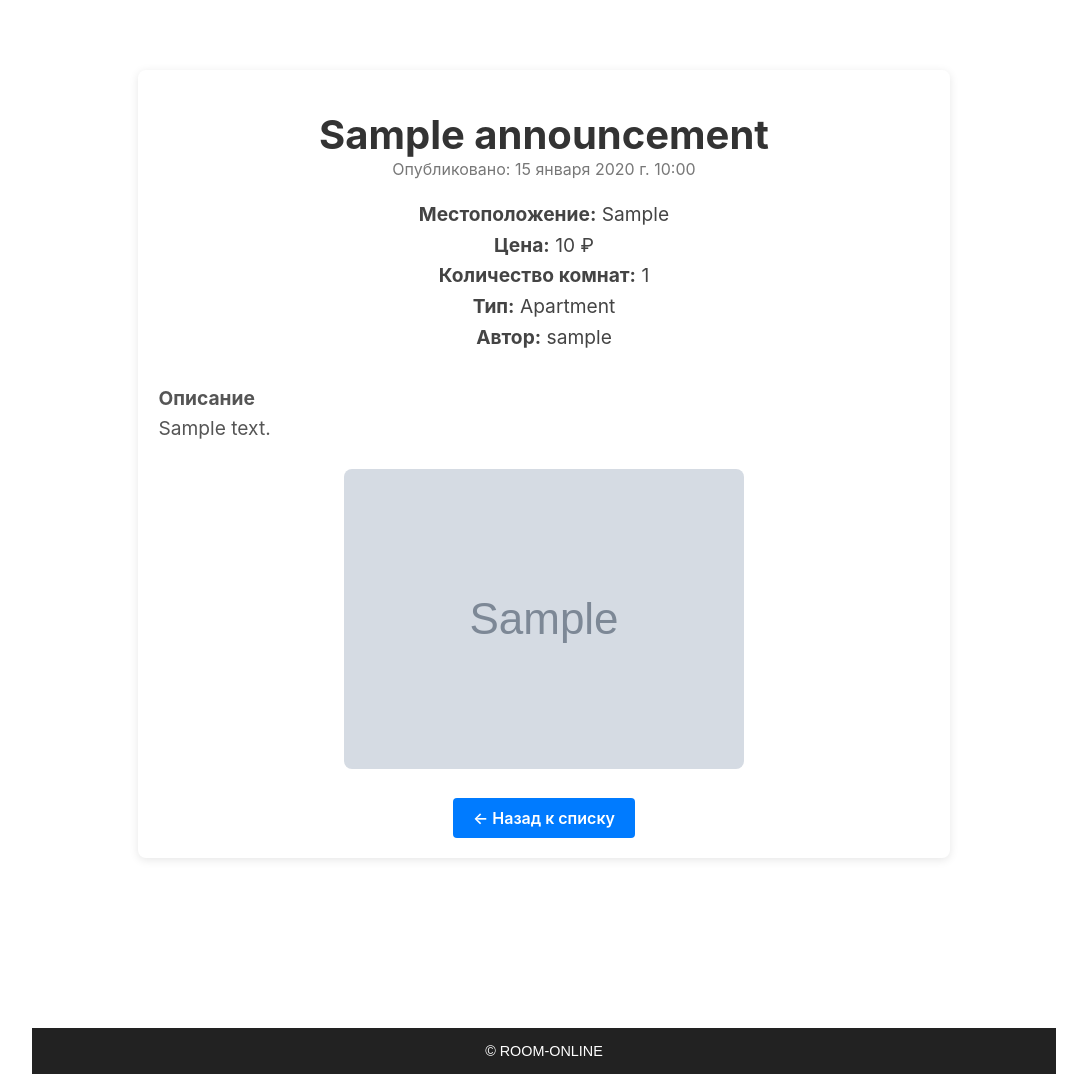
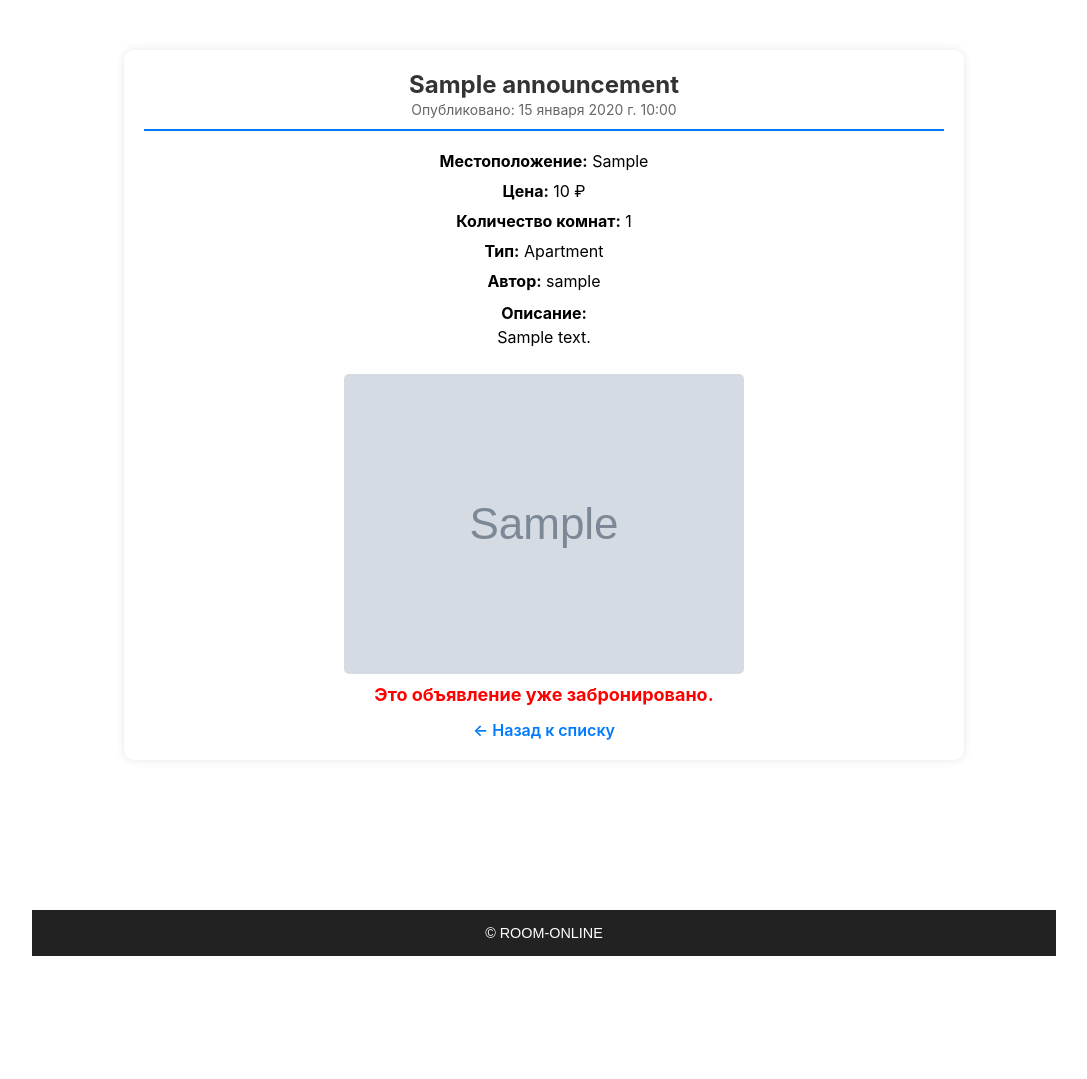
Before and after one commit to Lavder12/FinallProjectICH, a Django app: page /post/1/ in a window 1280 px wide. Shown: the part 142-1221 px from the top of the page, without its empty margins (96-1183 px from the left). After the commit the page ends 1098 px from the top, so only its background shows below. Run offline with Django 5.2, Linux system fonts and the light colour scheme; tables that the repository leaves empty hold one stand-in row (values such as "Sample post"); grey boxes marked "Sample" are stand-in pictures.

Commit message:
Ошибки исправлены

```diff
--- a/web_room/models.py
+++ b/web_room/models.py
@@ -1,5 +1,8 @@
+# models.py
+
 from django.db import models
 from django.contrib.auth.models import User
+from datetime import datetime
 
 
 class Announcement(models.Model):
@@ -23,6 +26,7 @@ class Announcement(models.Model):
     )
 
     active = models.BooleanField(default=True, verbose_name="Активное объявление")
+    is_rented = models.BooleanField(default=False, verbose_name="Забронировано")  # Добавлено новое поле
     created_at = models.DateTimeField(auto_now_add=True, verbose_name="Дата создания")
     image = models.ImageField(upload_to="announcements/", blank=True, null=True, verbose_name="Фото")
     author = models.ForeignKey(User, on_delete=models.CASCADE, verbose_name="Автор", null=True, blank=True)
@@ -34,3 +38,28 @@ class Announcement(models.Model):
 
     def __str__(self):
         return f"{self.title} - {self.location} ({self.get_type_of_room_display()})"
+
+
+class Reservation(models.Model):
+    announcement = models.ForeignKey(Announcement, related_name="reservations", on_delete=models.CASCADE)
+    user = models.ForeignKey(User, on_delete=models.CASCADE)
+    start_date = models.DateTimeField(verbose_name="Дата начала")
+    end_date = models.DateTimeField(verbose_name="Дата окончания")
+    created_at = models.DateTimeField(auto_now_add=True, verbose_name="Дата создания бронирования")
+
+    class Meta:
+        verbose_name = "Бронирование"
+        verbose_name_plural = "Бронирования"
+        ordering = ["-created_at"]
+
+    def __str__(self):
+        return f"Reservation by {self.user.username} for {self.announcement.title} from {self.start_date} to {self.end_date}"
+
+    def is_conflicting(self):
+        """Проверяет, существует ли пересечение с другими бронированиями."""
+        conflicting_reservations = Reservation.objects.filter(
+            announcement=self.announcement,
+            end_date__gt=self.start_date,
+            start_date__lt=self.end_date
+        )
+        return conflicting_reservations.exists()
--- a/web_room/static/css/post_det.css
+++ b/web_room/static/css/post_det.css
@@ -1,88 +1,85 @@
-/* Контейнер поста */
+
 .post-container {
-    max-width: 900px;  /* Ограничиваем максимальную ширину */
-    margin: 40px auto;
+    background: #fff;
+    max-width: 800px;
+    width: 100%;
     padding: 20px;
-    background-color: #fff;
-    border-radius: 8px;
-    box-shadow: 0 2px 10px rgba(0, 0, 0, 0.1);
-    overflow: hidden; /* Убедитесь, что контент не выходит за пределы контейнера */
+    border-radius: 10px;
+    box-shadow: 0 0 10px rgba(0, 0, 0, 0.1);
+    margin: 20px auto;
 }
 
-/* Заголовок поста */
 .post-header {
-    text-align: center;
+    border-bottom: 2px solid #007bff;
+    padding-bottom: 10px;
     margin-bottom: 20px;
 }
 
 .post-title {
-    font-size: 2.5rem;
+    font-size: 24px;
     color: #333;
-    word-wrap: break-word; /* Делаем так, чтобы длинные слова обрывались */
+    margin: 0;
 }
 
 .post-date {
-    color: #777;
-    font-size: 1rem;
-}
-
-/* Детали поста */
-.post-details {
-    margin-bottom: 30px;
+    font-size: 14px;
+    color: #666;
 }
 
 .post-details p {
-    font-size: 1.2rem;
-    line-height: 1.6;
-    color: #444;
-    word-wrap: break-word; /* Для переноса длинных слов */
-}
-
-.post-details strong {
-    font-weight: bold;
-}
-
-/* Основной контент поста */
-.post-content {
-    font-size: 1.2rem;
-    color: #555;
-    line-height: 1.6;
-    margin-bottom: 20px;
-    word-wrap: break-word; /* Для переноса слов на новую строку */
+    margin: 10px 0;
+    font-size: 16px;
 }
 
 .post-content p {
-    text-align: justify;
+    font-size: 16px;
+    line-height: 1.5;
 }
 
-/* Изображение */
 .post-image {
     text-align: center;
-    margin-bottom: 20px;
+    margin-top: 20px;
 }
 
 .post-image img {
     max-width: 100%;
     height: auto;
-    border-radius: 8px;
+    border-radius: 5px;
 }
 
-/* Ссылка для возвращения назад */
+.rent-button {
+    display: block;
+    width: 100%;
+    padding: 10px;
+    background-color: #28a745;
+    color: white;
+    font-size: 18px;
+    text-align: center;
+    border: none;
+    border-radius: 5px;
+    cursor: pointer;
+    transition: background 0.3s;
+}
+
+.rent-button:hover {
+    background-color: #218838;
+}
+
 .back-link {
     display: inline-block;
-    padding: 10px 20px;
-    background-color: #007bff;
-    color: #fff;
+    margin-top: 15px;
+    color: #007bff;
     text-decoration: none;
-    border-radius: 4px;
-    font-size: 1rem;
-    transition: background-color 0.3s;
+    font-size: 16px;
 }
 
 .back-link:hover {
-    background-color: #0056b3;
+    text-decoration: underline;
 }
-.post-content{
+
+/* Стиль для забронированных объявлений */
+.post-container p[style*="color: red"] {
+    font-size: 18px;
+    font-weight: bold;
     text-align: center;
-
 }
--- a/web_room/templates/post_detail.html
+++ b/web_room/templates/post_detail.html
@@ -1,13 +1,14 @@
 {% extends "base.html" %}
+
 {% load static %}
 
 {% block extra_css %}
 <link rel="stylesheet" href="{% static 'css/post_det.css' %}">
 {% endblock extra_css %}
 
-{% block title %}О Нас{% endblock title %}
+{% block title %}{{ post.title }}{% endblock title %}
 
-{% block header %}О Нас{% endblock header %}
+{% block header %}{{ post.title }}{% endblock header %}
 
 {% block content %}
 <div class="post-container">
@@ -26,8 +27,8 @@
         </section>
 
         <section class="post-content">
-            <p><strong>Описание</strong></p>
-            <p>{{ post.content}}</p>
+            <p><strong>Описание:</strong></p>
+            <p>{{ post.content }}</p>
         </section>
 
         {% if post.image %}
@@ -36,6 +37,15 @@
             </div>
         {% endif %}
 
+        {% if post.is_rented %}
+            <p style="color: red;">Это объявление уже забронировано.</p>
+        {% else %}
+            <form method="post">
+                {% csrf_token %}
+                <button type="submit" class="rent-button">Арендовать это жильё</button>
+            </form>
+        {% endif %}
+
         <a href="{% url 'find_room' %}" class="back-link">← Назад к списку</a>
     </article>
 </div>
--- a/web_room/views.py
+++ b/web_room/views.py
@@ -13,7 +13,7 @@ def index(request):
 
 def find_room(request):
     form = SearchRoomForm(request.GET)
-    posts = Announcement.objects.all()
+    posts = Announcement.objects.filter(is_rented=False)  # Добавляем фильтрацию по аренде
 
     # Обрабатываем фильтры
     if form.is_valid():
@@ -61,7 +61,6 @@ def find_room(request):
     })
 
 
-
 @login_required
 def register_room(request):
     if request.method == "POST":
@@ -78,6 +77,15 @@ def register_room(request):
 
 def post_detail(request, pk):
     post = get_object_or_404(Announcement, pk=pk)
+
+    if request.method == 'POST':
+        if not post.is_rented:
+            post.is_rented = True
+            post.save()
+            return redirect('home')  # Страница успеха бронирования
+        else:
+            return render(request, 'post_detail.html', {'post': post, 'error': 'Это объявление уже забронировано.'})
+
     return render(request, 'post_detail.html', {'post': post})
 
 # def show_post(request):
```
Also changed, not shown: main/settings.py (+25 -21 lines), web_room/forms.py (+10 -1 lines), announcements/dortmund.jpg (added), announcements/dortmund_QwlwTL4.jpg (added), announcements/изображение_2025-03-29_205706308.png (added), 1 other file.
